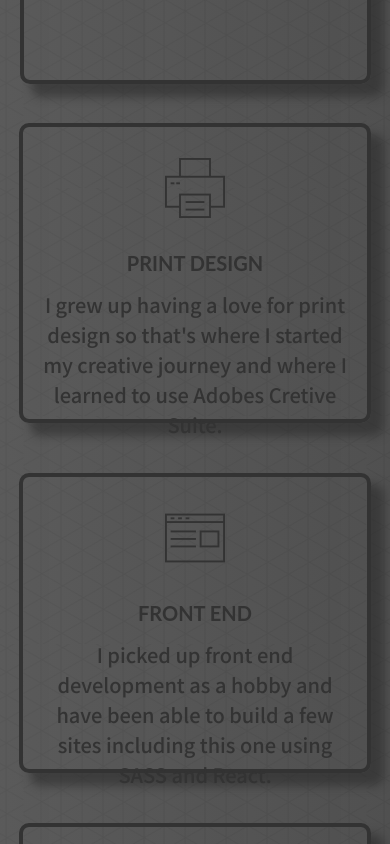
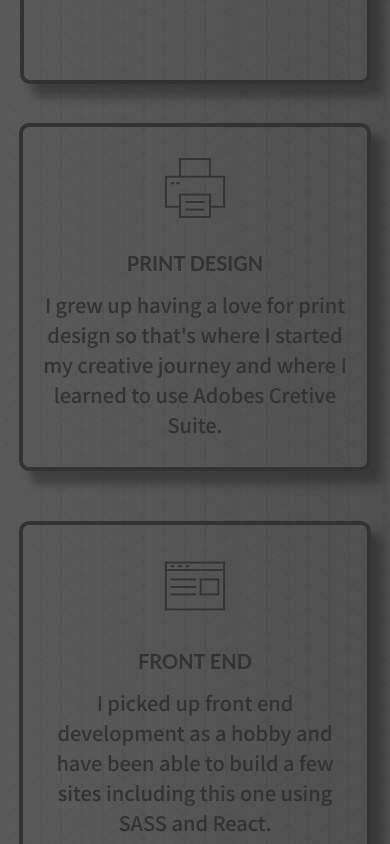
Before and after one commit to k-romero/reactPlayGround, a React (Create React App) app: page / in a window 390 px wide. Shown: the part 1180-2024 px from the top of the page. Built offline with nearby package versions, Linux system fonts and the light colour scheme.

Commit message:
fix responsive overflow on featureboxes

```diff
--- a/src/styles/components/_featureboxes.scss
+++ b/src/styles/components/_featureboxes.scss
@@ -1,5 +1,5 @@
 .feature-box {
-  height: 350px;
+  min-height: 350px;
   font-size: 1.5rem;
   padding: 2.5rem;
   text-align: center;
@@ -29,9 +29,9 @@
   }
 }
 
-@media only screen and (max-width: 1200px) {
+@media only screen and (max-width: 1400px) {
   .feature-box {
-    height: 300px;
+    min-height: 300px;
     padding: 1.7rem;
   }
 }
```
